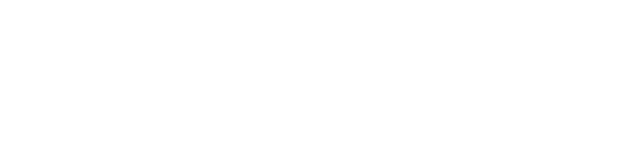
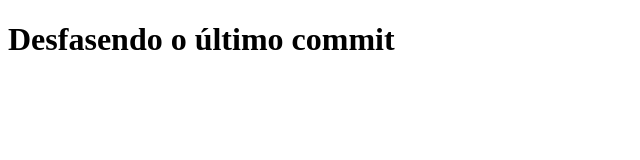
Before and after one commit to guilhermelucas-dev/aula_guithub, a plain HTML site: page index.html in a window 1280 px wide. Shown: the whole page, without its empty margins (0-640 px from the left). Drawn offline with Linux system fonts and the light colour scheme.

Commit message:
add title

```diff
--- a/index.html
+++ b/index.html
@@ -6,6 +6,7 @@
   <title>Aula de git</title>
 </head>
 <body>
+  <h1>Desfasendo o último commit</h1>
 
 </body>
 </html>
```
